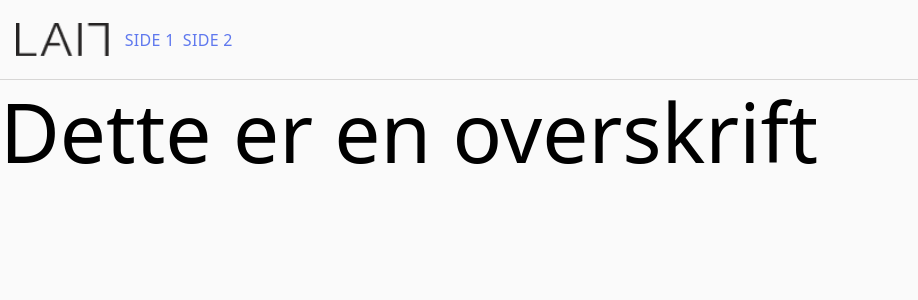
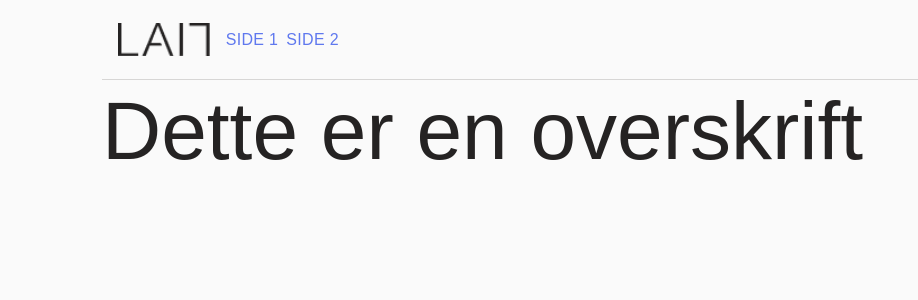
Before and after one commit to Maiichsen/BA_LAIT, a Vue app: page / in a window 1536 px wide. Shown: the top 300 px of the page, without its empty margins (0-918 px from the left). Built offline with nearby package versions, Linux system fonts and the light colour scheme; the HTML template or start-up script is replaced by a standard one.

Commit message:
add body styling

```diff
--- a/src/assets/styles/base.css
+++ b/src/assets/styles/base.css
@@ -1,3 +1,24 @@
 body{
+  font-family: 'SuisseIntl', sans-serif;
   background-color: var(--color-tutara-50);
+  color: var(--color-tutara-900);
+  max-width: 100%;
+	padding-left: 16px;
+	padding-right: 16px;
+	margin-left: auto;
+	margin-right: auto;
 }
+
+@media (min-width: 1440px) {
+	body {
+		max-width: 1440px;
+		padding-right: 54px;
+		padding-left: 54px;
+	}
+}
+
+@media (min-width: 1920px) {
+	body {
+		max-width: 1920px;
+	}
+}
```
Also changed, not shown: src/App.vue (+1 -62 lines).
